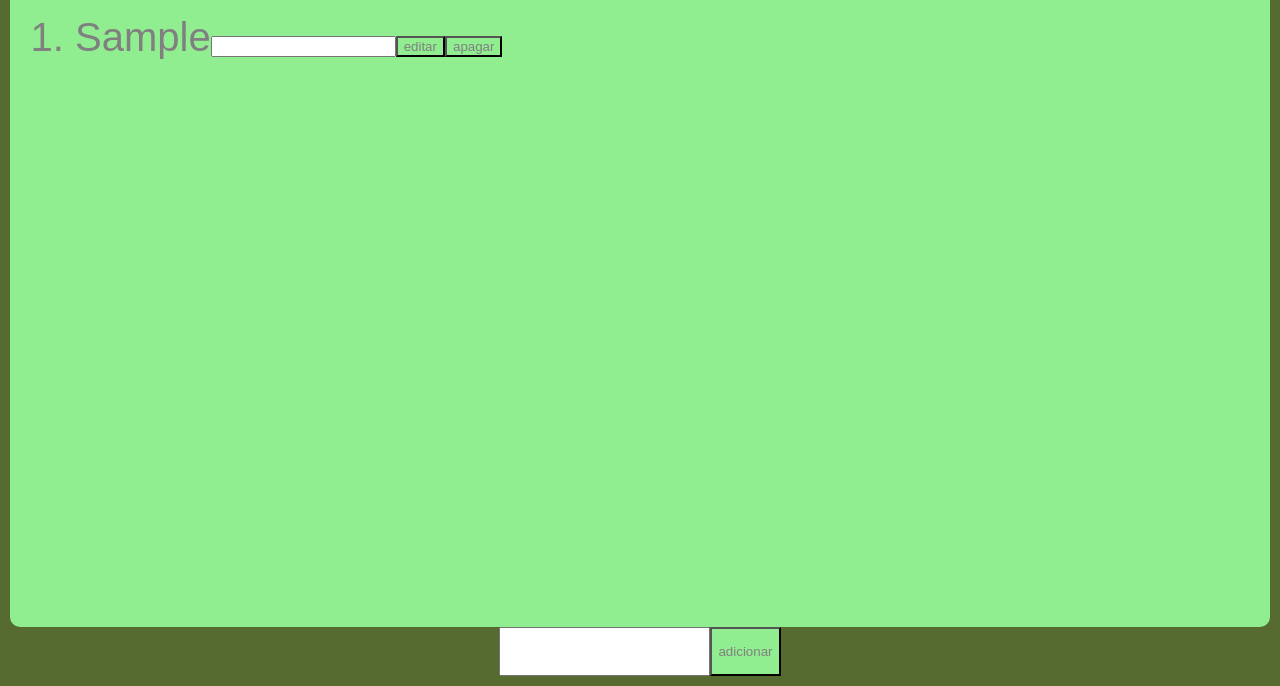
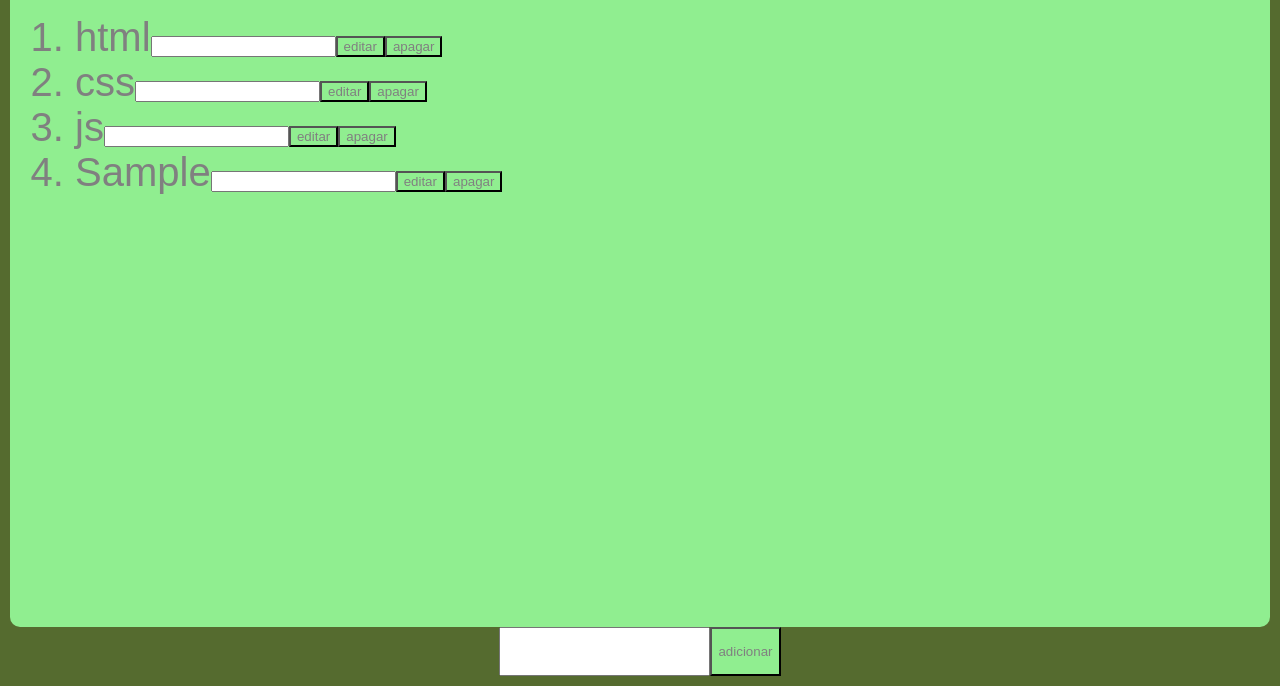
Before and after one commit to EduardaBarth/lista-de-tarefas, a plain HTML site: page index.html in a window 1280 px wide. Both pictures are taken after typing "Sample" into the empty fields and a click on the button "adicionar". Shown: the part 114-800 px from the top of the page. Drawn offline with Linux system fonts and the light colour scheme.

Commit message:
bugue_concertado

```diff
--- a/index.html
+++ b/index.html
@@ -11,7 +11,7 @@
     <header><h1>🍀Tarefas🍀</h1></header>
     <main><ol></ol></main>
     <footer>
-        <input>
+        <input type="text" id="valor">
 
         <button onclick="add()">adicionar</button>
     </footer>
--- a/script.js
+++ b/script.js
@@ -1,4 +1,4 @@
-const tarefas = [] // []-> array
+const tarefas = ['html', 'css', 'js'] // []-> array
 
 function add(){
     //const input = document.querySelector("input");
@@ -9,7 +9,7 @@ function add(){
     //    render()
     //}
     //outro jeito de fazer
-    const input = document.querySelector("input")
+    const input = document.getElementById("valor")
     const tarefa = input.value
     if (!tarefa) {
         alert("escreva uma tarefa")
```
